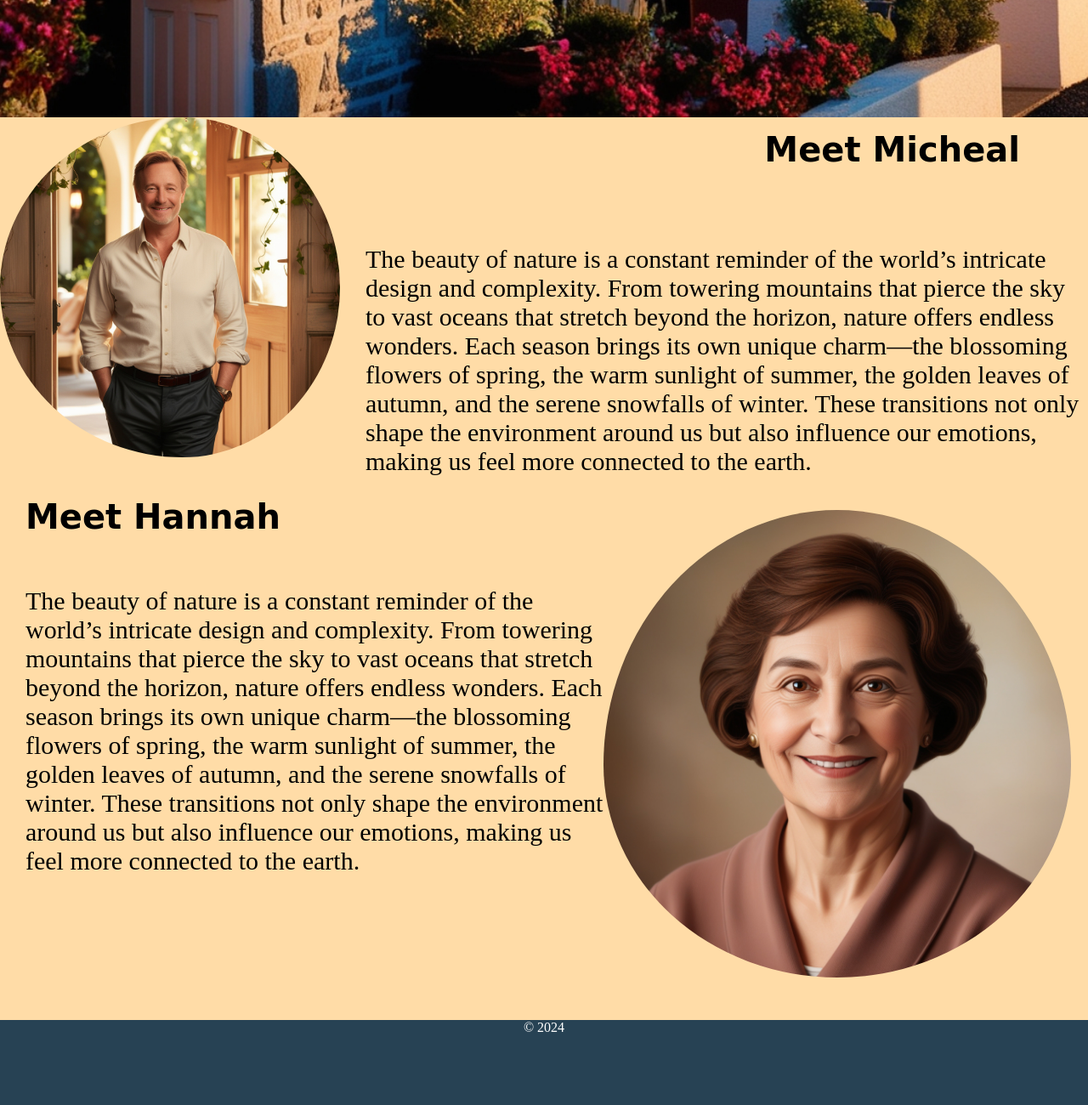
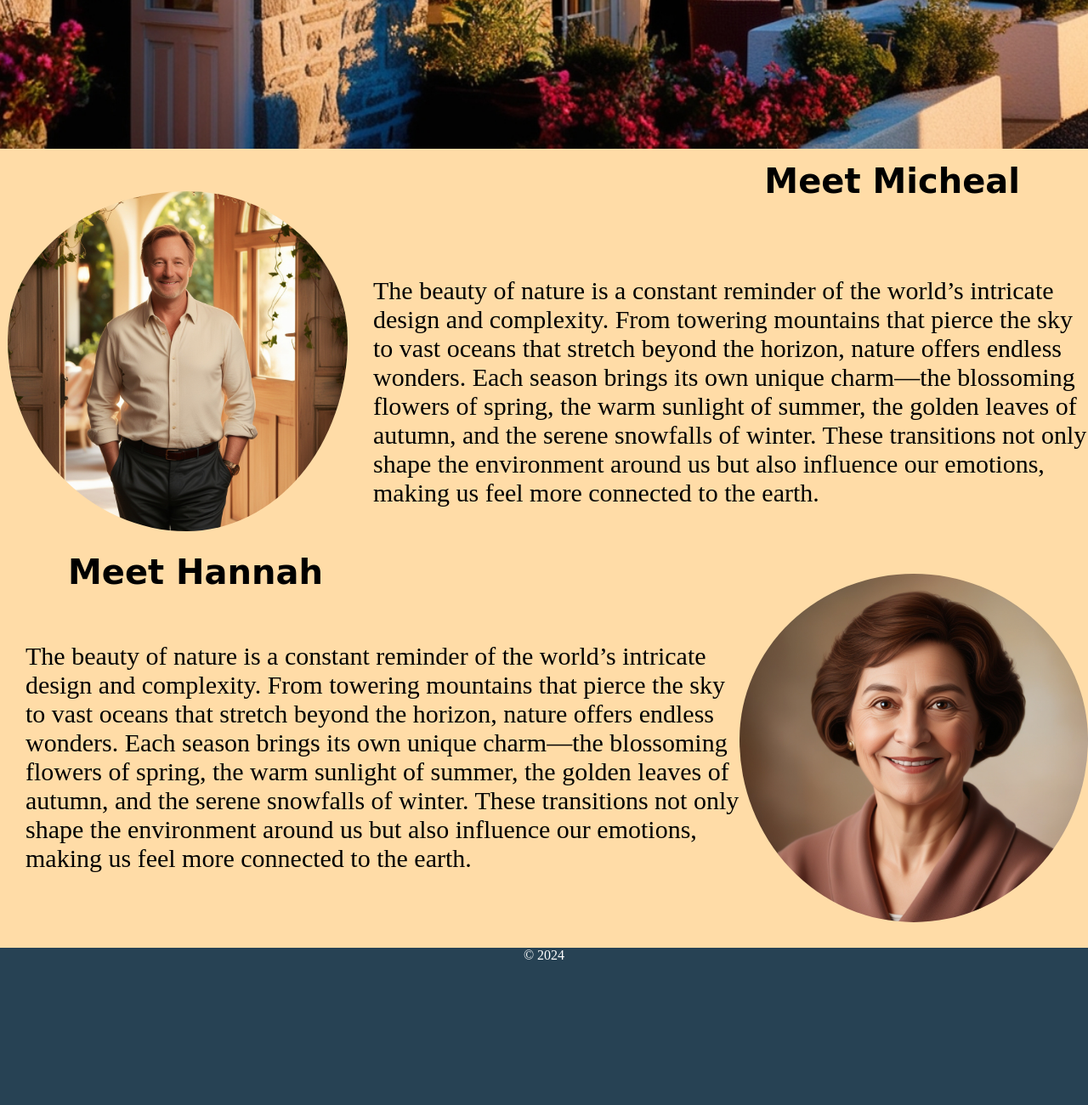
Before and after one commit to BenRedmondgithub/20041211_Redmond_Ben_WebDev-project, a plain HTML site: page About/index.html in a window 1280 px wide. Shown: the part 900-2200 px from the top of the page at 85% size. Drawn offline with Linux system fonts and the light colour scheme.

Commit message:
Scaling 90% done for about page

```diff
--- a/About/style/main.css
+++ b/About/style/main.css
@@ -36,10 +36,10 @@ li {
     color: white;
     text-shadow: 0.8px 0.5px black;
     text-decoration: none;
-    padding: 12px;
-    font-size: 12px;
+    padding: 20px;
+    font-size: 30px;
     display: block;
-    text-align: center;
+
 }
 
 .Navbar a:hover {
@@ -67,9 +67,37 @@ ul li {
     position: relative;
 }
 
+h1 {
+    font-family: "Merienda", cursive;
+    text-shadow: 1.4px 1.5px black;
+    position: absolute;
+    font-size: 150px;
+    color: white;
+    text-align: center;
+    position: absolute;
+    top: 45%;
+    left: 50%;
+    transform: translate(-50%, -50%);
+    }
+
+    h2 {
+    float: right;
+    font-size: 60px;
+    top: 100px;
+    left: 500px;
+    font-family: "Merienda", cursive;
+    }
+
+    .Second-div #main-img {
+        display: flexbox
+    }
+
 @import url('https://fonts.googleapis.com/css2?family=Merienda:wght@300..900&display=swap');
 
 @media screen and (max-width: 360px) {
+
+
+
     .Main-text {
         font-size: 25px;
         top: 168px;
@@ -107,33 +135,10 @@ ul li {
     }
 }
 
-h1 {
-    font-family: "Merienda", cursive;
-    text-shadow: 1.4px 1.5px black;
-    position: absolute;
-    font-size: 150px;
-    color: white;
-    text-align: center;
-    position: absolute;
-    top: 50%;
-    left: 42%;
-    transform: translate(-50%, -50%);
+    .Second-div #main-img {
+        display: flex;
     }
 
-    h2 {
-    float: right;
-    font-size: 60px;
-    top: 100px;
-    left: 300px;
-    font-family: "Merienda", cursive;
-    }
-/*
-    .second-div-box {
-        background-color: aquamarine;
-        width: 100%;
-        height: 700px;
-    }
-*/
     .Second-div {
         float: left;
         background-color: rgb(255, 220, 167);
@@ -154,9 +159,10 @@ h1 {
         float: left;
         width: 400px;
         height: 400px;
-        padding: left 20px;
+        padding-top: 50px;
+        padding-left: 9px;
+        padding-right: 30px;
         border-radius: 50%;
-        padding-right: 30px;
     }
 
     .Second-div #main-text {
@@ -177,17 +183,16 @@ h1 {
         float: left;
         font-size: 40px;
         margin-top: 25px;
-        margin-left: 30px;
+        margin-left: 80px;
     }
 
     .Third-div #main-img-2 {
         display: flexbox;
         float: right;
-        width: 550px;
-        height: 550px;
-        margin-top: 40px;
-        margin-right: 20px;
-        padding-bottom: 50px;
+        width: 410px;
+        height: 410px;
+        padding-top: 50px;
+        padding-bottom: 30px;
         border-radius: 80%;
     }
 
```
